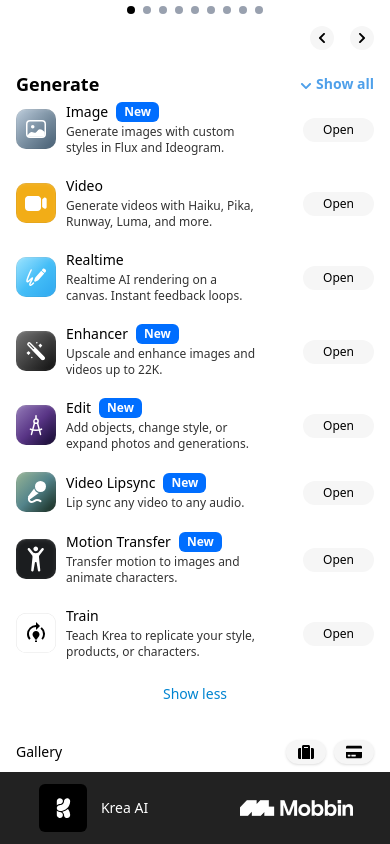
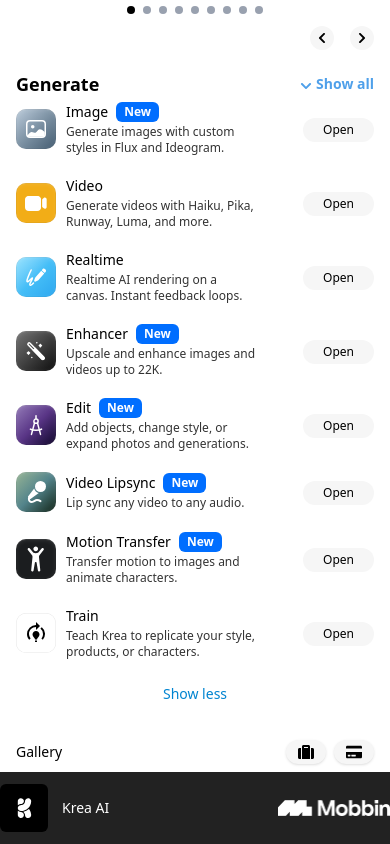
Before and after one commit to EmmanuelEyo/CartoLinks-Assignment-Website, a Next.js app: page / in a window 390 px wide. Shown: the part 370-1214 px from the top of the page. Built offline with nearby package versions, Linux system fonts and the light colour scheme.

Commit message:
fixed footer

```diff
--- a/app/components/FooterTwo.tsx
+++ b/app/components/FooterTwo.tsx
@@ -12,7 +12,7 @@
     <footer className="w-full bg-[#222222]">
       <div className="mx-auto md:px-6">
         <div className="flex items-center justify-between gap-4 py-3 sm:py-4 text-sm  sm:text-base">
-          <div className="flex items-center gap-3.5 w-full sm:w-auto justify-center sm:justify-start">
+          <div className="flex items-center gap-3.5 w-full sm:w-auto justify-start sm:justify-start">
             <div className="flex items-center justify-center w-12 h-12 rounded-md bg-black text-white text-sm font-semibold flex-shrink-0">
               <Logo />
             </div>
@@ -20,7 +20,7 @@
             <div className="text-white lg:text-2xl md:text-lg font-normal">Krea AI</div>
           </div>
 
-          <div className="flex items-center gap-3 w-full sm:w-auto justify-center sm:justify-end">
+          <div className="flex items-center gap-3 w-full sm:w-auto justify-end sm:justify-end">
             <span className="lg:text-2xl md:text-lg text-slate-300 hidden sm:inline">curated by</span>
             <div className="flex items-center">
               <div className="h-4 sm:h-6 md:h-4 lg:h-5 xl:h-6">
```
